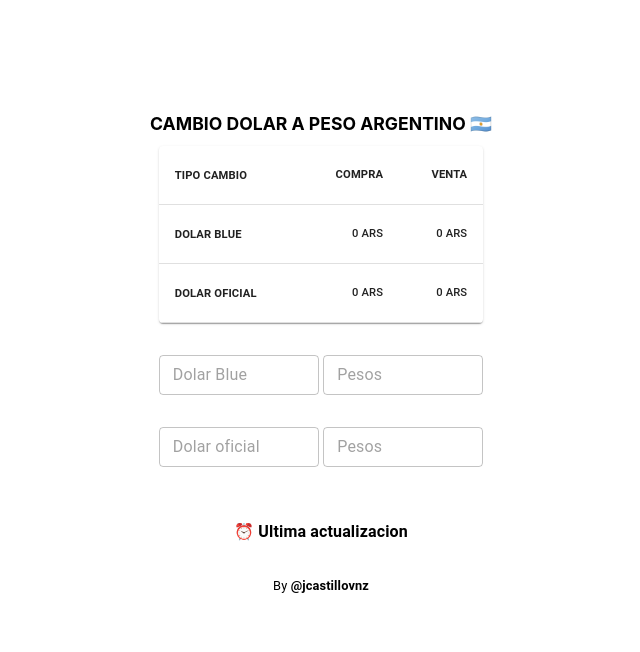
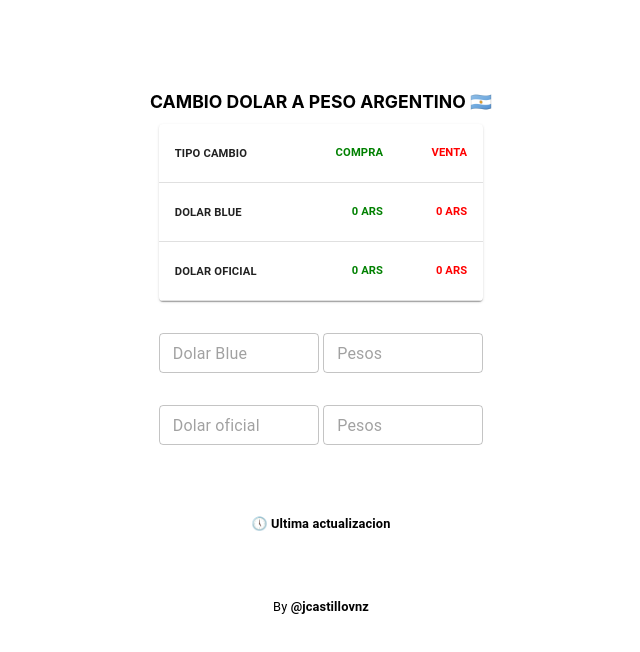
Before and after one commit to jcastillovnz/dollar-to-peso-converter, a Next.js app: page / in a window 1280 px wide. Shown: the top 652 px of the page, without its empty margins (319-959 px from the left). Built offline with nearby package versions, Linux system fonts and the light colour scheme; no server answers.

Commit message:
feat: adding color

```diff
--- a/pages/index.tsx
+++ b/pages/index.tsx
@@ -119,13 +119,15 @@ const Home: NextPage = () => {
                 <TableHead>
                   <TableRow>
                     <TableCell>
-                      <strong style={{ fontSize: "0.7rem" }}>TIPO CAMBIO</strong>
+                      <strong style={{ fontSize: "0.7rem" }}>
+                        TIPO CAMBIO
+                      </strong>
                     </TableCell>
                     <TableCell align="right" style={{ fontSize: "0.7rem" }}>
-                      <strong>COMPRA</strong>
+                      <strong style={{ color:"green" }}>COMPRA</strong>
                     </TableCell>
                     <TableCell align="right" style={{ fontSize: "0.7rem" }}>
-                      <strong>VENTA</strong>
+                      <strong style={{ color:"red" }}>VENTA</strong>
                     </TableCell>
                   </TableRow>
                   <TableRow>
@@ -133,10 +135,10 @@ const Home: NextPage = () => {
                       <strong style={{ fontSize: "0.7rem" }}>DOLAR BLUE</strong>
                     </TableCell>
                     <TableCell align="right" style={{ fontSize: "0.7rem" }}>
-                      {argBluePriceBuy} ARS
+                      <strong style={{ color:"green" }}> {argBluePriceBuy} ARS</strong>
                     </TableCell>
                     <TableCell align="right" style={{ fontSize: "0.7rem" }}>
-                      {argBluePriceSell} ARS
+                      <strong style={{ color:"red" }}> {argBluePriceSell} ARS</strong>
                     </TableCell>
                   </TableRow>
                   <TableRow>
@@ -146,10 +148,10 @@ const Home: NextPage = () => {
                       </strong>
                     </TableCell>
                     <TableCell align="right" style={{ fontSize: "0.7rem" }}>
-                      {argOficialPriceBuy} ARS
+                      <strong style={{ color:"green" }}>{argOficialPriceBuy} ARS</strong>
                     </TableCell>
                     <TableCell align="right" style={{ fontSize: "0.7rem" }}>
-                      {argOficialPriceSell} ARS
+                      <strong style={{ color:"red" }}> {argOficialPriceSell} ARS</strong>
                     </TableCell>
                   </TableRow>
                 </TableHead>
@@ -244,19 +246,16 @@ const Home: NextPage = () => {
             />{" "}
           </div>
 
-          <div>
-            <Typography
-              style={{ marginTop: "3.3rem", marginBottom: "1rem" }}
-              align="center"
-            >
-              <strong> ⏰ Ultima actualizacion</strong>
-            </Typography>
-            <Typography align="center">
-              {lastUpdate ? dayjs(lastUpdate).format("DD/MM/YYYY h:mm a") : ""}
+          <div style={{ marginTop: "4.3rem", marginBottom: "1rem" }}>
+            <Typography align="center" style={{ fontSize: "0.8rem" }}>
+              <strong> 🕔 Ultima actualizacion </strong>
+              {lastUpdate
+                ? dayjs(lastUpdate).format("DD/MM/YYYY h:mm a")
+                : ""}{" "}
             </Typography>
           </div>
 
-          <div style={{ marginTop: "2rem" }}>
+          <div style={{ marginTop: "4rem" }}>
             <Typography style={{ fontSize: "0.8rem" }} align="center">
               By <strong>@jcastillovnz</strong>
             </Typography>
--- a/styles/Home.module.css
+++ b/styles/Home.module.css
@@ -9,6 +9,7 @@
   flex-direction: column;
   justify-content: center;
   align-items: center;
+
 }
 
 .footer {
```
